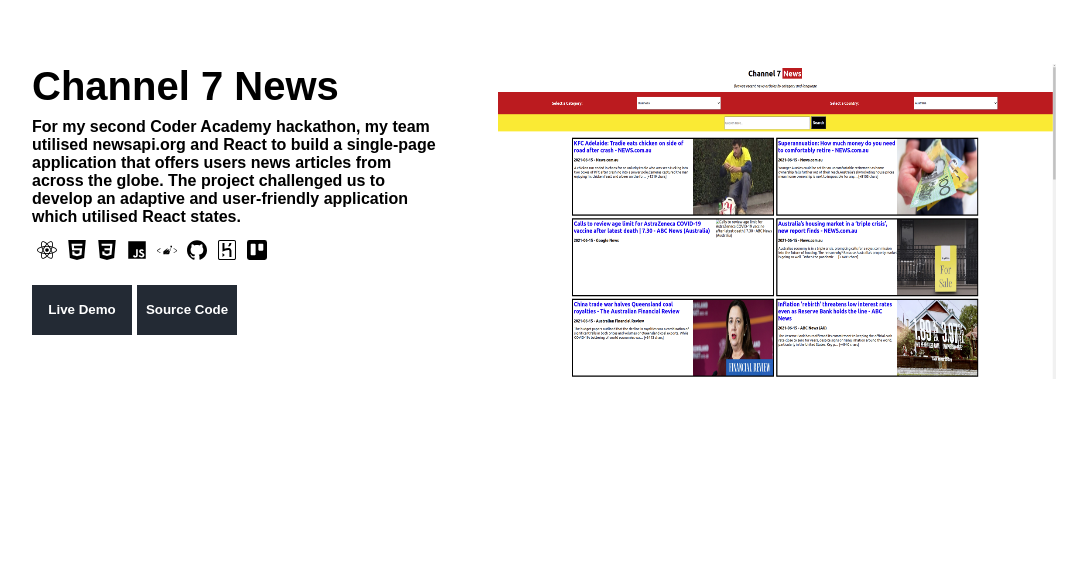
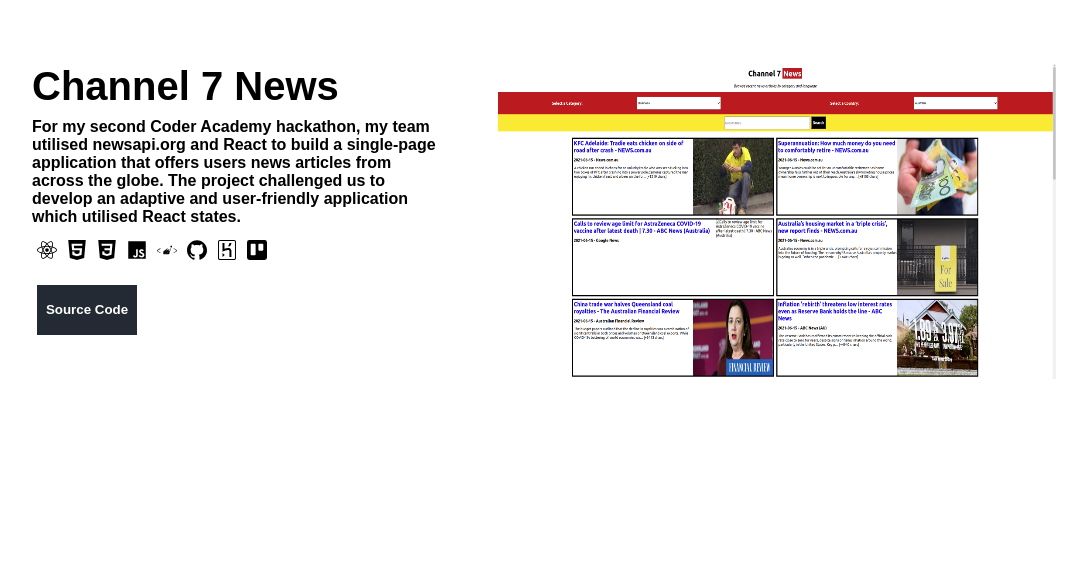
Before and after one commit to NJBLAGA/Portfolio-V2, a React (Create React App) app: page / in a window 1280 px wide. Shown: the part 1892-2456 px from the top of the page, without its empty margins (96-1183 px from the left). Built offline with nearby package versions, Linux system fonts and the light colour scheme.

Commit message:
Added Content-Conditional Rendering of Live Demo Button

```diff
--- a/src/components/Projects/index.js
+++ b/src/components/Projects/index.js
@@ -40,6 +40,8 @@ const Projects = ({ id, title, projects }) => {
                       );
                     })}
                   </ProjectTechStack>
+                  {demo ?
+                  <>
                   <ProjectLiveDemoButton>
                     <ProjectLiveDemoLink href={demo} target="_blank">
                       Live Demo
@@ -50,6 +52,16 @@ const Projects = ({ id, title, projects }) => {
                       Source Code
                     </ProjectSourceCodeLink>
                   </ProjectSourceCodeButton>
+                  </>
+                  :
+                  <>
+                  <ProjectSourceCodeButton>
+                    <ProjectSourceCodeLink href={source} target="_blank">
+                      Source Code
+                    </ProjectSourceCodeLink>
+                  </ProjectSourceCodeButton>
+                  </>
+                  }
                 </LeftSection>
                 <RightSection>
                   <ProjectImage src={image} alt={alt} />
--- a/src/components/Sections/pages.js
+++ b/src/components/Sections/pages.js
@@ -81,7 +81,7 @@ export const projectsSection = {
       ],
       description:
         "For my second Coder Academy hackathon, my team utilised newsapi.org and React to build a single-page application that offers users news articles from across the globe. The project challenged us to develop an adaptive and user-friendly application which utilised React states.",
-      demo: "https://github.com/Channel7News/reackathon",
+      // demo: "https://github.com/Channel7News/reackathon",
       source: "https://github.com/Channel7News/reackathon",
     },
 
@@ -123,7 +123,7 @@ export const projectsSection = {
       tech_stack: [SiRuby, SiGithub, SiTrello],
       description:
         "A terminal based quiz game built completely using Ruby. Zop prompts a player with a series of random questions ranging in difficulty, while tracking their current score and remaining attempts. This project challenged me to focus on test driven development and error handling. ",
-      demo: "https://github.com/NJBLAGA/NathanBlaga_T1A3",
+      // demo: "https://github.com/NJBLAGA/NathanBlaga_T1A3",
       source: "https://github.com/NJBLAGA/NathanBlaga_T1A3",
     },
     {
```
